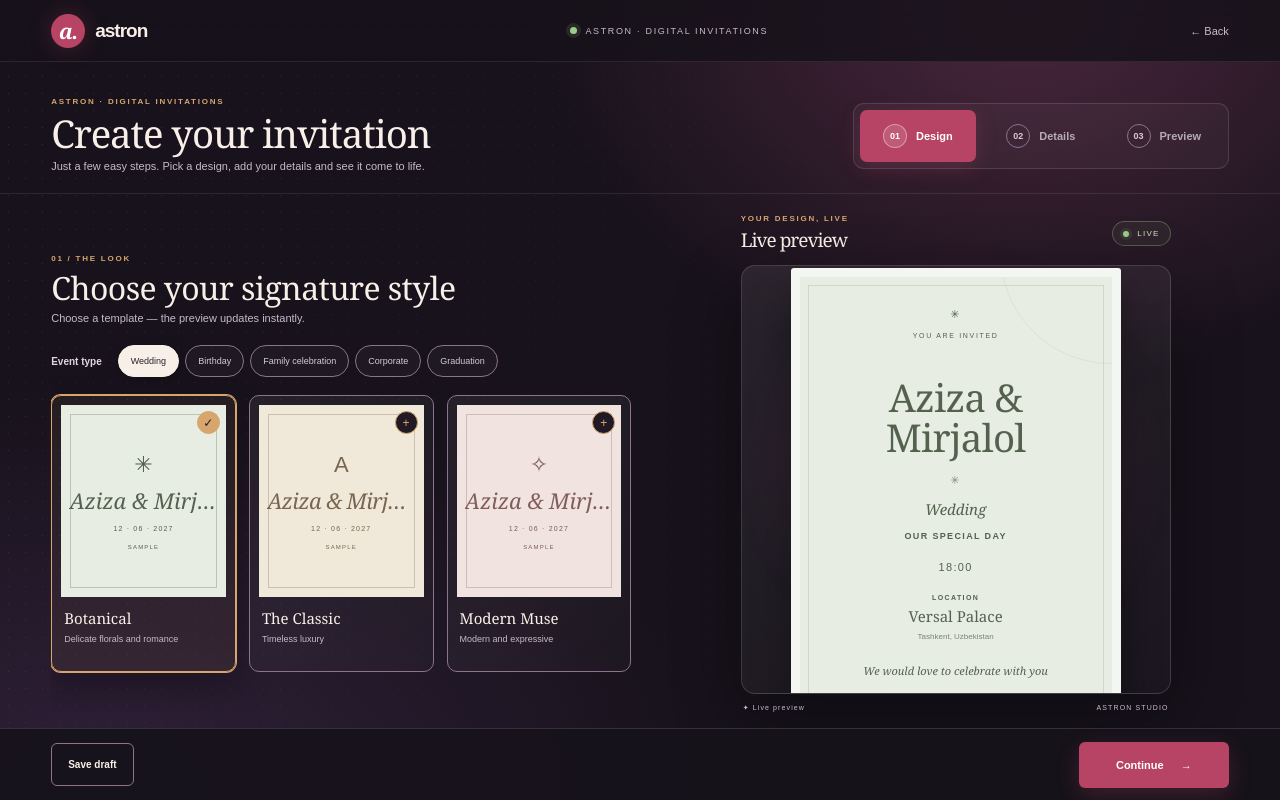
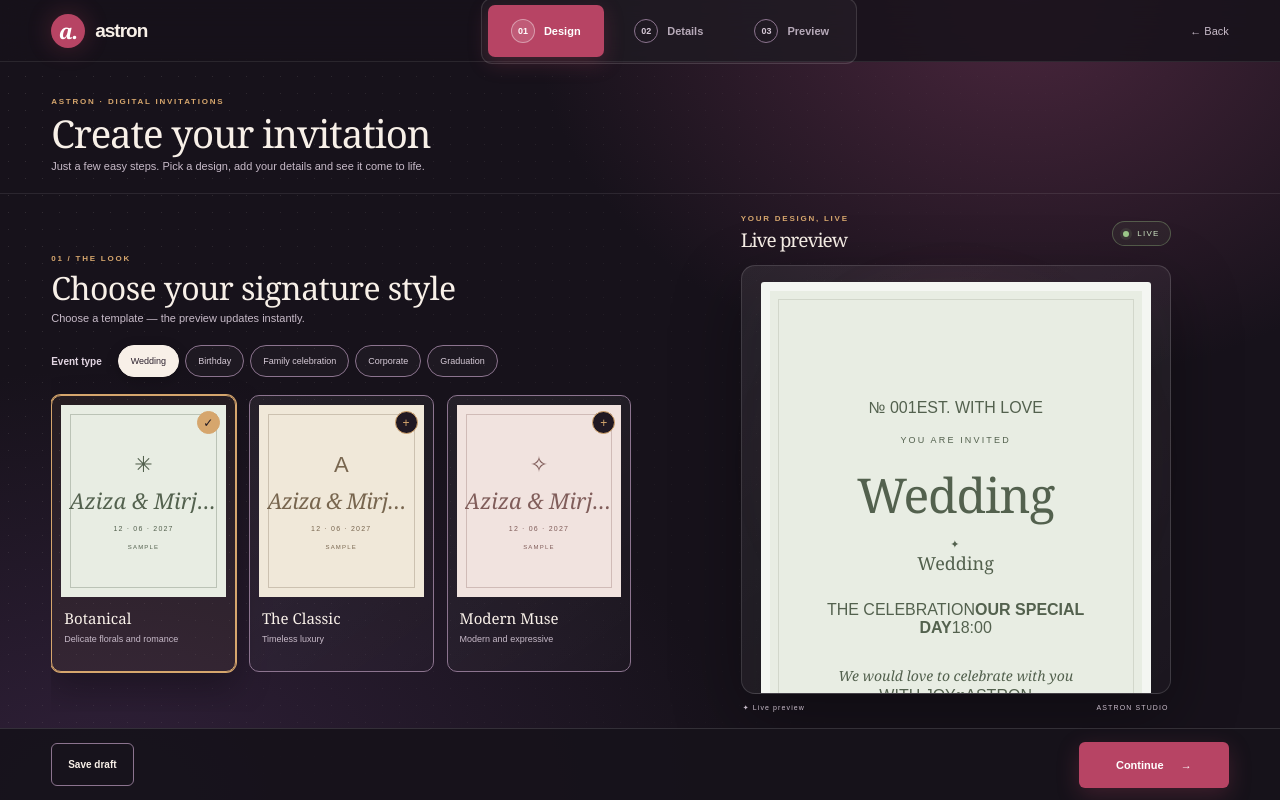
Before and after one commit to NurmatAbdullakh/astron-digital-invitations, a Next.js app: page /en/create in a window 1280 px wide. Built offline with nearby package versions, Linux system fonts and the light colour scheme; no server answers.

Commit message:
refactor(invitation): align wizard navigation and use real invitation artwork

```diff
--- a/src/app/[locale]/create/InvitationBuilder.tsx
+++ b/src/app/[locale]/create/InvitationBuilder.tsx
@@ -1,6 +1,7 @@
 "use client";
 
 import { useEffect, useMemo, useState } from "react";
+import InvitationArtwork from "@/components/invitations/InvitationArtwork";
 import {
   getInvitationTemplate,
   invitationTemplates,
@@ -205,17 +206,7 @@ export default function InvitationBuilder({ locale, initialType, initialTemplate
     <main className="builder-page studio-premium studio-wizard">
       <header className="site-header builder-header wizard-header">
         <a className="brand" href={`/${locale}`}><span className="brand-mark">a.</span><span>astron</span></a>
-        <div className="wizard-brand-center"><span className="wizard-status-dot" /> {t.eyebrow}</div>
-        <a className="builder-back" href={`/${locale}`}>← {t.back}</a>
-      </header>
-
-      <div className="wizard-topline">
-        <div className="wizard-heading">
-          <span className="wizard-eyebrow">{t.eyebrow}</span>
-          <h1>{t.heading}</h1>
-          <p>{t.intro}</p>
-        </div>
-        <nav className="wizard-tabs" role="tablist" aria-label={t.heading}>
+                <nav className="wizard-tabs" role="tablist" aria-label={t.heading}>
           {steps.map((step, index) => (
             <button key={step} type="button" role="tab" aria-selected={activeStep === step}
               aria-controls="wizard-panel" id={`wizard-tab-${step}`}
@@ -234,6 +225,16 @@ export default function InvitationBuilder({ locale, initialType, initialTemplate
             </button>
           ))}
         </nav>
+        <a className="builder-back" href={`/${locale}`}>← {t.back}</a>
+      </header>
+
+      <div className="wizard-topline">
+        <div className="wizard-heading">
+          <span className="wizard-eyebrow">{t.eyebrow}</span>
+          <h1>{t.heading}</h1>
+          <p>{t.intro}</p>
+        </div>
+
       </div>
 
       <div className={`wizard-workspace wizard-step-${activeStep}`}>
@@ -339,17 +340,21 @@ export default function InvitationBuilder({ locale, initialType, initialTemplate
             <span className="wizard-live-pill"><i /> LIVE</span>
           </div>
           <div className="wizard-preview-canvas">
-            <div className={`wizard-invitation invitation-preview preview-${selectedTemplate.theme} invitation-${form.template}`}>
-              <span className="wizard-invitation-ornament">{selectedTemplate.marker}</span>
-              <span className="preview-kicker">{t.invitation}</span>
-              <h3>{form.hosts || form.title || "Aziza & Mirjalol"}</h3>
-              <span className="wizard-invitation-divider">✳</span>
-              <p className="preview-title">{form.title || eventName}</p>
-              <strong>{dateLabel}</strong>
-              <span>{form.time || "18:00"}</span>
-              <div className="preview-location"><b>{t.location}</b><span>{form.venue || "Versal Palace"}</span><small>{form.address || "Tashkent, Uzbekistan"}</small></div>
-              <p className="preview-message">{form.message || t.note}</p>
-            </div>
+            <InvitationArtwork
+              template={form.template}
+              theme={selectedTemplate.theme}
+              invitationLabel={t.invitation}
+              hosts={form.hosts || form.title || eventName}
+              title={form.title || eventName}
+              date={dateLabel}
+              time={form.time}
+              locationLabel={t.location}
+              venue={form.venue}
+              address={form.address}
+              message={form.message || t.note}
+              footerLabel="ASTRON STUDIO"
+              compact
+            />
           </div>
           <div className="wizard-preview-footer"><span>✦ {t.live}</span><span>ASTRON STUDIO</span></div>
         </aside>
```
